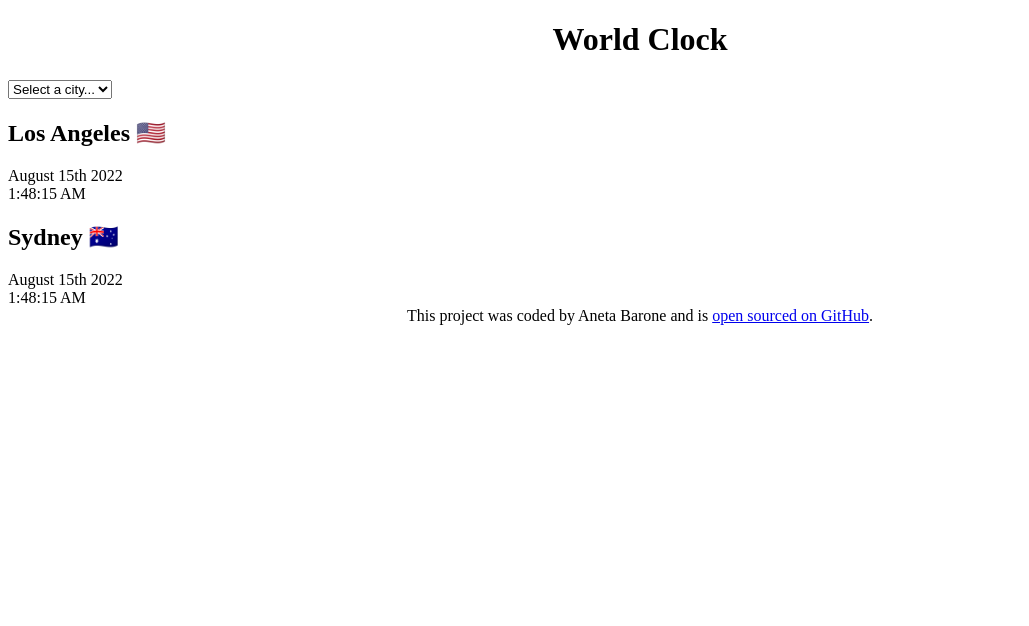
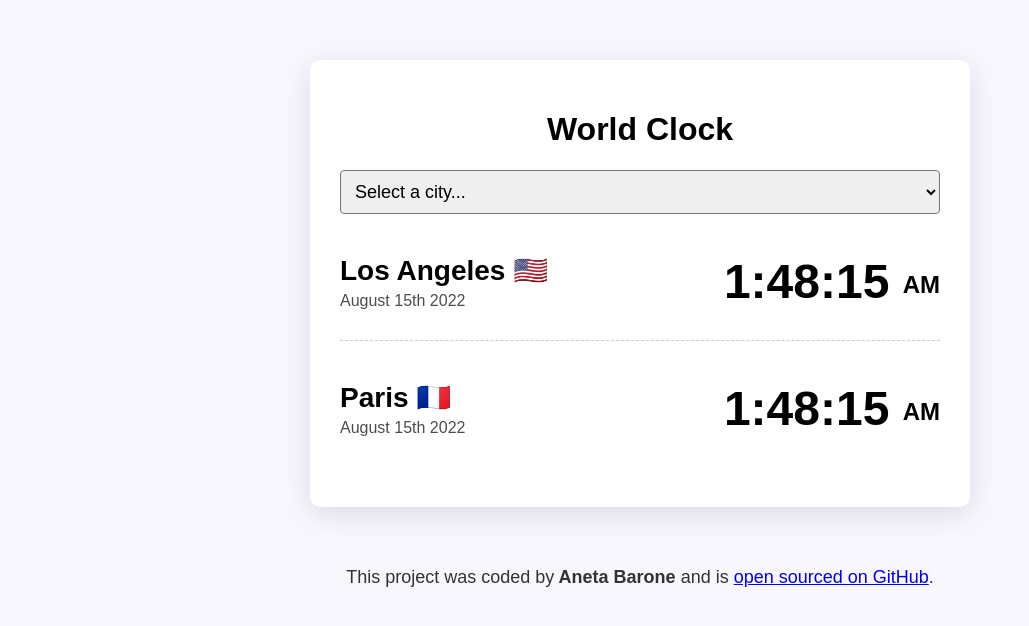
Before and after one commit to anetabarone/world_clock, a plain HTML site: page index.html in a window 1280 px wide. Shown: the whole page, without its empty margins (0-1029 px from the left). Drawn offline with Linux system fonts and the light colour scheme.

Commit message:
added css

```diff
--- a/css/style.css
+++ b/css/style.css
@@ -1,6 +1,68 @@
+body {
+  background-color: #f9f7fe;
+  font-family: sans-serif;
+}
+
 h1 {
   text-align: center;
+  font-family: sans-serif
+  font-size: 36px;
 }
+
+h2 {
+  margin: 0 0 5px;
+  font-size: 28px;
+}
+
+select {
+  display: block;
+  width: 100%;
+  font-size: 18px;
+  padding: 10px;
+  border-radius: 4px;
+}
+
+.container {
+  max-width: 600px;
+  margin: 60px auto;
+  background: white;
+  padding: 30px;
+  box-shadow: 0px 7px 29px 0px rgba(100, 100, 111, 0.2);
+  border-radius: 10px;
+
+}
+
+.city {
+  display: flex;
+  justify-content: space-between;
+  margin: 10px 0;
+  padding: 30px 0;
+  border-bottom: 1px dashed rgba(0, 0, 0, 0.2);
+}
+
+.city:last-child {
+  border:none;
+}
+
+.date {
+  opacity: 0.7;
+}
+
+.time {
+font-size: 48px;
+font-weight: bold;
+}
+
+.time small {
+  font-size: 24px;
+  line-height: 36px;
+  vertical-align: middle;
+
+}
+
+
 footer {
+  font-size: 18px;
   text-align: center;
+  color: rgba(0, 0, 0, 0.8);
 }
--- a/index.html
+++ b/index.html
@@ -17,18 +17,24 @@
         <option value="">Bratislava</option>
       </select>
       <div class="city">
-        <h2>Los Angeles 🇺🇸</h2>
-        <div class="date">August 15th 2022</div>
-        <div class="time">1:48:15 AM</div>
+        <div>
+          <h2>Los Angeles 🇺🇸</h2>
+          <div class="date">August 15th 2022</div>
+        </div>
+        <div class="time">1:48:15 <small> AM </small></div>
       </div>
-      <div class="city">
-        <h2>Sydney 🇦🇺</h2>
-        <div class="date">August 15th 2022</div>
-        <div class="time">1:48:15 AM</div>
+            <div class="city">
+        <div>
+          <h2>Paris 🇫🇷</h2>
+          <div class="date">August 15th 2022</div>
+        </div>
+        <div class="time">1:48:15 <small> AM </small></div>
       </div>
     </div>
+    </div>
+
     <footer>
-      This project was coded by Aneta Barone and is
+      This project was coded by<strong> Aneta Barone</strong> and is
       <a href="https://github.com/anetabarone/world_clock" target="_blank"
         >open sourced on GitHub</a
       >.
```
